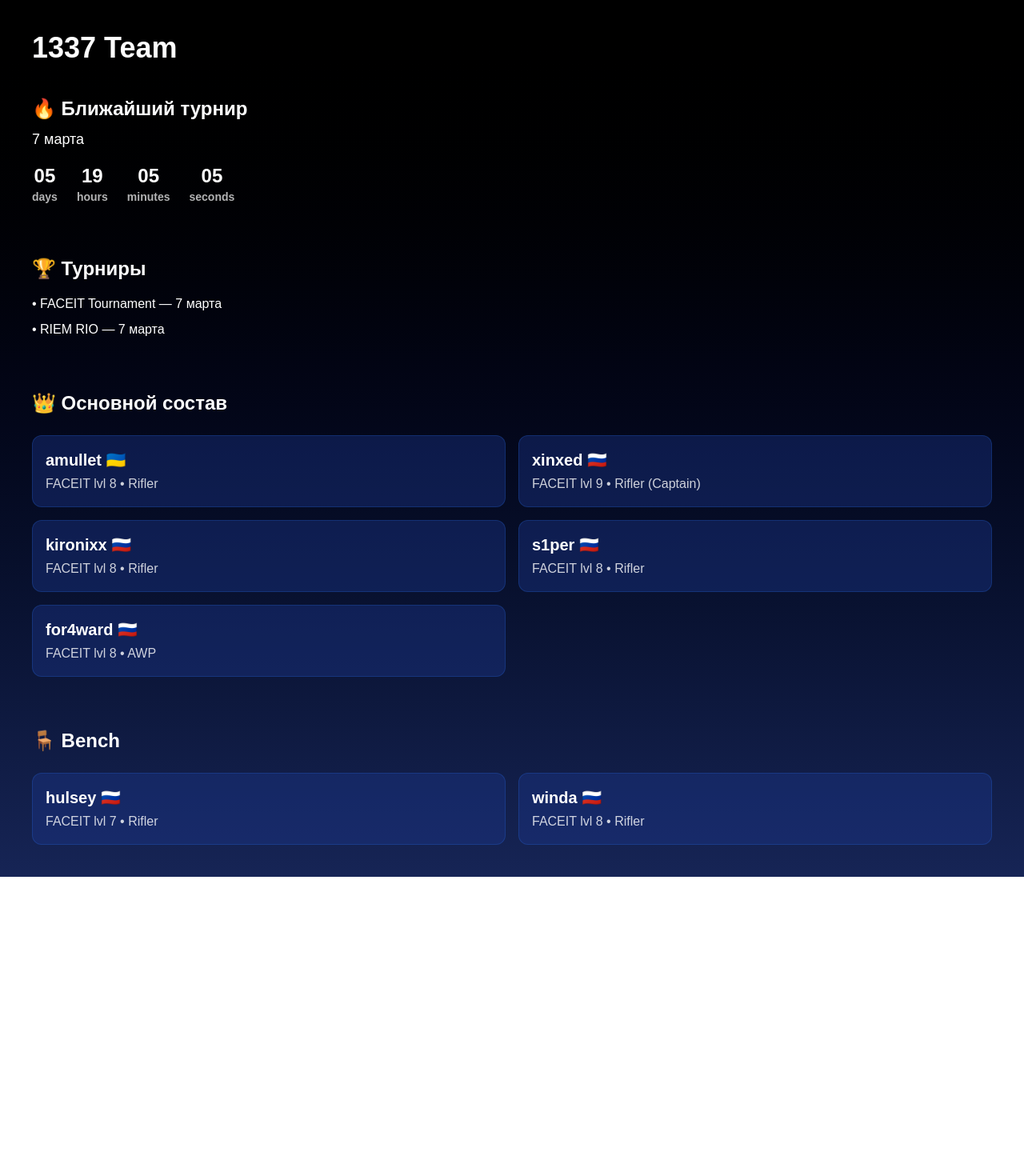
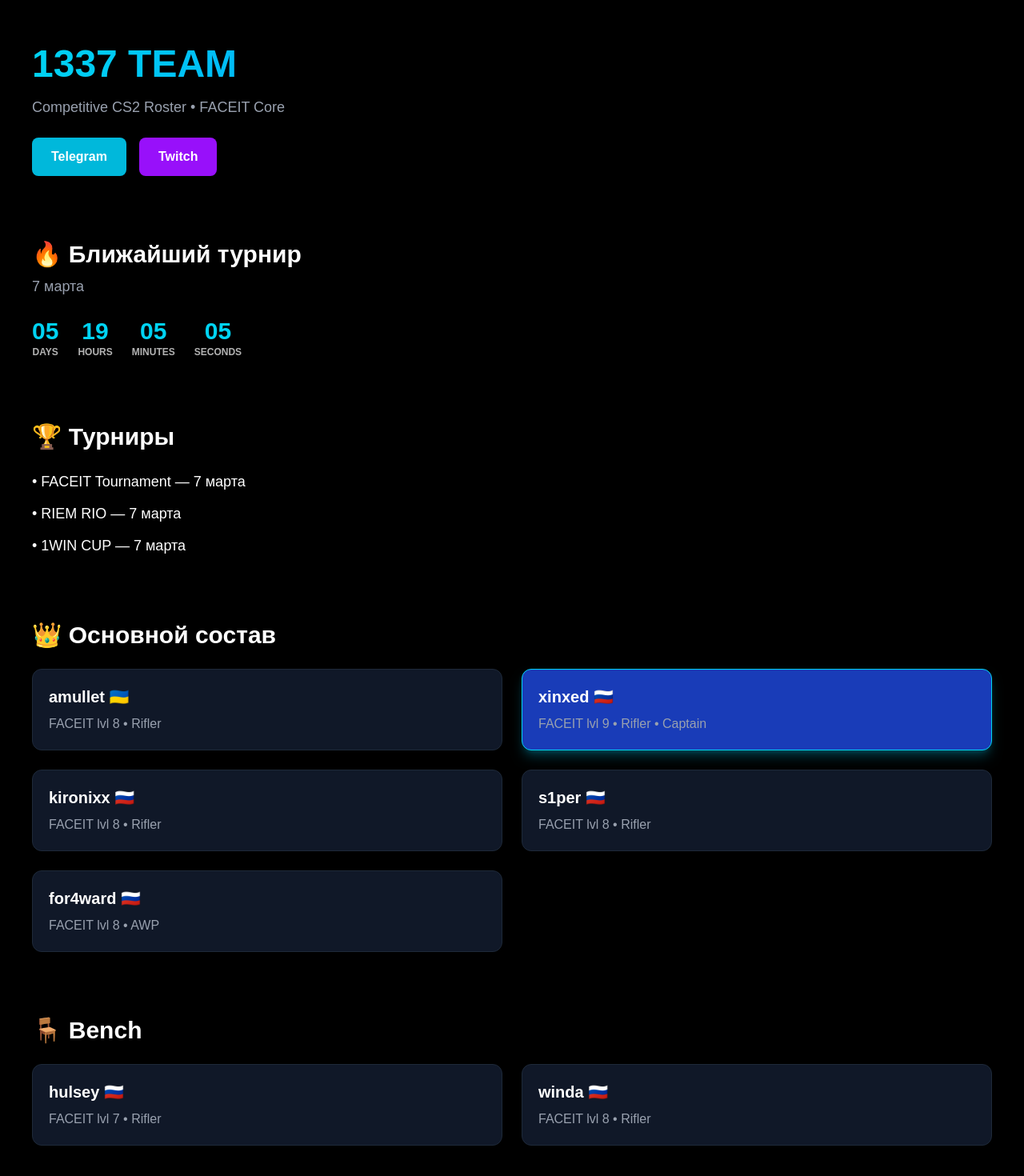
Before and after one commit to Sefs433/site-, a Next.js app: page / in a window 1280 px wide. Shown: the top 1470 px of the page at 80% size. Before the commit the page ends 1096 px from the top, so only its background shows below. Built offline with nearby package versions, Linux system fonts and the light colour scheme.

Commit message:
full redesign

```diff
--- a/app/page.tsx
+++ b/app/page.tsx
@@ -25,16 +25,17 @@
     const timer = setInterval(() => {
       setTimeLeft(calculateTimeLeft());
     }, 1000);
-
     return () => clearInterval(timer);
   }, []);
 
   return (
-    <div className="flex gap-6 text-2xl font-bold mt-4">
+    <div className="flex gap-6 text-3xl font-bold mt-6">
       {Object.entries(timeLeft).map(([label, value]) => (
         <div key={label} className="text-center">
-          <div>{String(value).padStart(2, "0")}</div>
-          <div className="text-sm opacity-70">{label}</div>
+          <div className="text-cyan-400">
+            {String(value).padStart(2, "0")}
+          </div>
+          <div className="text-xs uppercase opacity-70">{label}</div>
         </div>
       ))}
     </div>
@@ -43,35 +44,80 @@
 
 export default function Home() {
   return (
-    <main className="min-h-screen bg-gradient-to-b from-black to-blue-950 text-white p-10">
-      <h1 className="text-4xl font-bold mb-6">1337 Team</h1>
+    <main className="min-h-screen bg-black text-white px-10 py-14">
 
-      <h2 className="text-2xl font-semibold mt-10">🔥 Ближайший турнир</h2>
-      <p className="mt-2 text-lg">7 марта</p>
+      {/* HERO */}
+      <section className="mb-20">
+        <h1 className="text-5xl font-extrabold bg-gradient-to-r from-cyan-400 to-blue-600 bg-clip-text text-transparent">
+          1337 TEAM
+        </h1>
+        <p className="mt-4 text-gray-400 text-lg">
+          Competitive CS2 Roster • FACEIT Core
+        </p>
+
+        <div className="flex gap-4 mt-6">
+          <a href="https://t.me/yourtelegram" target="_blank"
+            className="bg-cyan-500 px-6 py-3 rounded-lg font-semibold hover:bg-cyan-400 transition">
+            Telegram
+          </a>
+
+          <a href="https://twitch.tv/yourtwitch" target="_blank"
+            className="bg-purple-600 px-6 py-3 rounded-lg font-semibold hover:bg-purple-500 transition">
+            Twitch
+          </a>
+        </div>
+      </section>
+
+      {/* NEXT TOURNAMENT */}
+      <section className="mb-20">
+        <h2 className="text-3xl font-bold">🔥 Ближайший турнир</h2>
+        <p className="mt-2 text-lg text-gray-400">7 марта</p>
         <Countdown targetDate="2026-03-07T18:00:00" />
+      </section>
 
-      <h2 className="text-2xl font-semibold mt-16">🏆 Турниры</h2>
-      <div className="mt-4 space-y-2">
+      {/* TOURNAMENTS */}
+      <section className="mb-20">
+        <h2 className="text-3xl font-bold">🏆 Турниры</h2>
+        <div className="mt-6 space-y-3 text-lg">
           <p>• FACEIT Tournament — 7 марта</p>
           <p>• RIEM RIO — 7 марта</p>
+          <p>• 1WIN CUP — 7 марта</p>
         </div>
+      </section>
 
-      <h2 className="text-2xl font-semibold mt-16">👑 Основной состав</h2>
-      <div className="mt-6 grid grid-cols-1 md:grid-cols-2 gap-4">
+      {/* ROSTER */}
+      <section className="mb-20">
+        <h2 className="text-3xl font-bold mb-6">👑 Основной состав</h2>
+
+        <div className="grid md:grid-cols-2 gap-6">
 
           <Player name="amullet" level="8" flag="🇺🇦" role="Rifler" />
-        <Player name="xinxed" level="9" flag="🇷🇺" role="Rifler (Captain)" />
+          <Player name="xinxed" level="9" flag="🇷🇺" role="Rifler • Captain" highlight />
           <Player name="kironixx" level="8" flag="🇷🇺" role="Rifler" />
           <Player name="s1per" level="8" flag="🇷🇺" role="Rifler" />
           <Player name="for4ward" level="8" flag="🇷🇺" role="AWP" />
 
         </div>
+      </section>
 
-      <h2 className="text-2xl font-semibold mt-16">🪑 Bench</h2>
-      <div className="mt-6 grid grid-cols-1 md:grid-cols-2 gap-4">
+      {/* BENCH */}
+      <section className="mb-20">
+        <h2 className="text-3xl font-bold mb-6">🪑 Bench</h2>
+
+        <div className="grid md:grid-cols-2 gap-6">
           <Player name="hulsey" level="7" flag="🇷🇺" role="Rifler" />
           <Player name="winda" level="8" flag="🇷🇺" role="Rifler" />
         </div>
+      </section>
+
+      {/* PARTNERS */}
+      <section>
+        <h2 className="text-3xl font-bold mb-6">🤝 Партнёры</h2>
+        <div className="bg-gray-900 p-6 rounded-xl text-xl font-semibold text-yellow-400">
+          1WIN Official Partner
+        </div>
+      </section>
+
     </main>
   );
 }
@@ -81,18 +127,26 @@
   level,
   flag,
   role,
+  highlight
 }: {
   name: string;
   level: string;
   flag: string;
   role: string;
+  highlight?: boolean;
 }) {
   return (
-    <div className="bg-blue-900/40 border border-blue-500/20 p-4 rounded-xl hover:bg-blue-800/40 transition">
+    <div className={`p-5 rounded-xl border transition
+      ${highlight
+        ? "bg-blue-800 border-cyan-400 shadow-lg shadow-cyan-500/30"
+        : "bg-gray-900 border-gray-800 hover:border-cyan-500"
+      }`}>
+
       <div className="text-xl font-bold">
         {name} {flag}
       </div>
-      <div className="opacity-80 mt-1">
+
+      <div className="mt-2 text-gray-400">
         FACEIT lvl {level} • {role}
       </div>
     </div>
```
Lines whose indentation alone changed are shown as unchanged.
